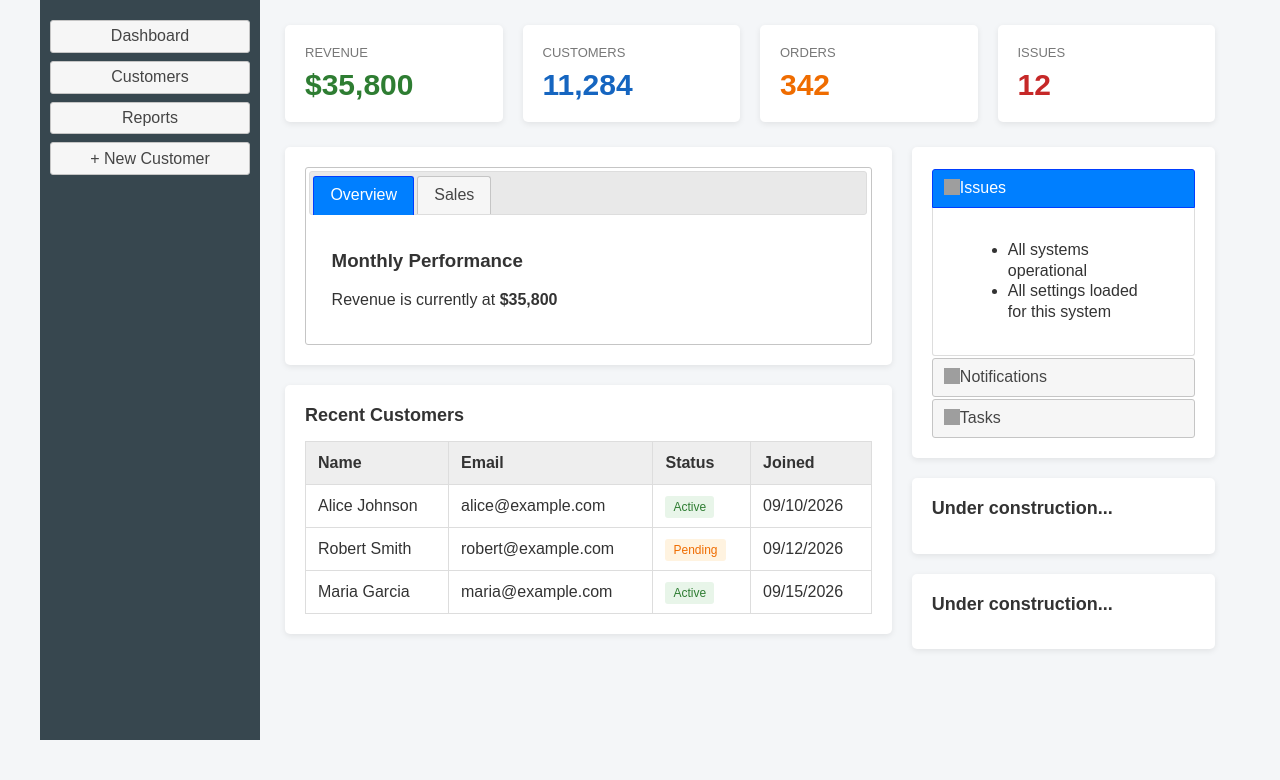
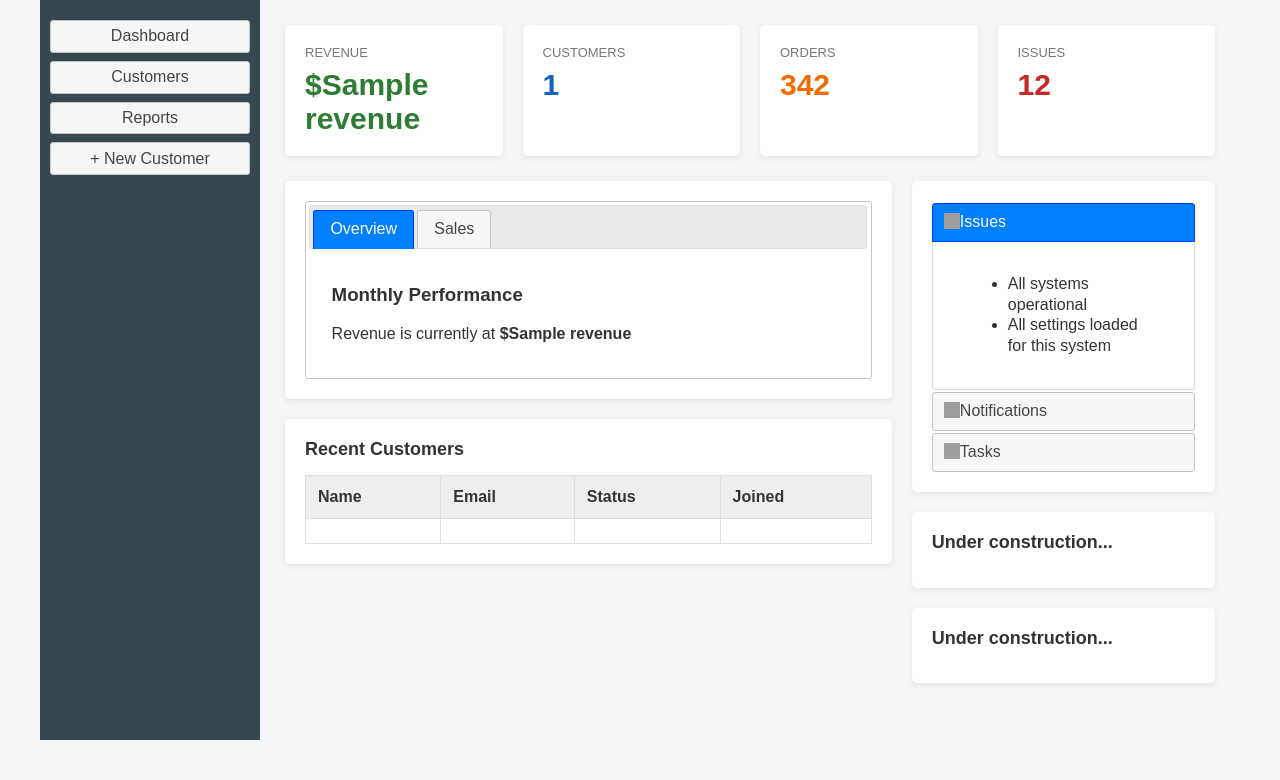
Before and after one commit to GabrielGonzalez3/Actual, a Node project: template views/index.ejs in a window 1280 px wide. Shown: the part 100-880 px from the top of the page. Run offline with Node 20 templates, Linux system fonts and the light colour scheme; the template is opened without the code that fills it: most values are stand-ins (such as "Sample title", 1, 10 or a date in 2020); lists and menus that the app fills with data are empty; grey boxes are pictures that could not be loaded.

Commit message:
Steps 2 and 3 done, keeping source.js just incase

```diff
--- a/public/js/source.js
+++ b/public/js/source.js
@@ -101,11 +101,11 @@ $(function () {
     const userNameObj = $("#username");
     userNameObj.append(`${username}`);
 
-    const cardRevenue = $(".revenue-amt");   // this must select the class .revenue-amt, which will affect two elements. So count this 2 times.
-    cardRevenue.append(`${revenueAmt}`);
+    // const cardRevenue = $(".revenue-amt");   // this must select the class .revenue-amt, which will affect two elements. So count this 2 times.
+    // cardRevenue.append(`${revenueAmt}`);
 
-    const cardCustomers = $("#customer-num");
-    cardCustomers.append(`${customerNum}`);
+    // const cardCustomers = $("#customer-num");
+    // cardCustomers.append(`${customerNum}`);
 
     const cardOrders = $("#orders-amt");
     cardOrders.append(`${ordersAmt}`);
@@ -118,28 +118,28 @@ $(function () {
 
     const tableBody = $("#customerTableBody");
 
-    customers.forEach(customer => {
-        const row = $("<tr>");
+    // customers.forEach(customer => {
+    //     const row = $("<tr>");
 
-        var statusClass;
-            if (customer.status.toLowerCase() === "active"){
-                statusClass = "status-active";
-            } else {
-                statusClass = "status-pending";
-            }
-        row.html(`
-            <td>${customer.name}</td>
-            <td>${customer.email}</td>
-            <td>
-                <span class="status ${statusClass}">
-                    ${customer.status}
-                </span>
-            </td>
-            <td>${customer.joined}</td>
-        `);
+    //     var statusClass;
+    //         if (customer.status.toLowerCase() === "active"){
+    //             statusClass = "status-active";
+    //         } else {
+    //             statusClass = "status-pending";
+    //         }
+    //     row.html(`
+    //         <td>${customer.name}</td>
+    //         <td>${customer.email}</td>
+    //         <td>
+    //             <span class="status ${statusClass}">
+    //                 ${customer.status}
+    //             </span>
+    //         </td>
+    //         <td>${customer.joined}</td>
+    //     `);
 
-        tableBody.append(row);
-    });
+    //     tableBody.append(row);
+    // });
 
 
     const salesTableBody = $("#salesTableBody");
--- a/server.js
+++ b/server.js
@@ -20,12 +20,25 @@ app.use(express.static("public"));
 
 
 app.get("/", async (req, res) => {
-
+  try{
     const customersCount = await db.query("SELECT count(*) FROM customers");
 
+    const customersResult = await db.query(`SELECT * FROM customers ORDER BY id LIMIT $1 OFFSET $2`, [10, 0]);
+
+    const revenueResult = await db.query("SELECT sum(saleamount) FROM sales ");
+
     res.render("index", {
-        customersCount: customersCount.rows[0].count
+        customersCount: customersCount.rows[0].count,
+        customers: customersResult.rows,
+        revenue: revenueResult.rows[0].sum
     });
+  }catch(err){
+    res.status(500).json({
+        error: "Internal server error",
+        message: err.message
+    });
+  }
+
 });
 
 app.listen(port, () => {
--- a/views/index.ejs
+++ b/views/index.ejs
@@ -40,7 +40,7 @@
             <section class="stats">
                 <div class="card" id="card-revenue">
                     <div class="stat-title">Revenue</div>
-                    <div class="stat-value green"><span class="revenue-amt"><!--$48,250--></span></div>
+                    <div class="stat-value green"><span class="revenue-amt">$<%= revenue %></span></div>
                 </div>
                 <div class="card" id="card-customers">
                     <div class="stat-title">Customers</div>
@@ -68,7 +68,7 @@
 
                             <div id="tab-overview">
                                 <h3>Monthly Performance</h3>
-                                <p>Revenue is currently at <strong class="revenue-amt"> <!--$48,250--></strong></p>
+                                <p>Revenue is currently at <strong class="revenue-amt"> $<%= revenue %></strong></p>
                             </div>
 
                             <div id="tab-sales">
@@ -122,25 +122,14 @@
                             </thead>
 
                             <tbody id="customerTableBody">
-                                <!-- <tr>
-                                    <td>Alice Johnson</td>
-                                    <td>alice@example.com</td>
-                                    <td><span class="status status-active">Active</span></td>
-                                    <td>09/10/2026</td>
-                                </tr>
-                                <tr>
-                                    <td>Robert Smith</td>
-                                    <td>robert@example.com</td>
-                                    <td><span class="status status-pending">Pending</span></td>
-                                    <td>09/12/2026</td>
-                                </tr>
-
-                                <tr>
-                                    <td>Maria Garcia</td>
-                                    <td>maria@example.com</td>
-                                    <td><span class="status status-active">Active</span></td>
-                                    <td>09/15/2026</td>
-                                </tr> -->
+                                <% customers.forEach(customer => { %>
+                                    <tr>
+                                        <td><% customer.name %></td>
+                                        <td><% customer.email %></td>
+                                        <td><% customer.status %></td>
+                                        <td><% customer.joined %></td>
+                                    </tr>
+                               <% }) %>
                             </tbody>
                         </table>
                     </section>
```
